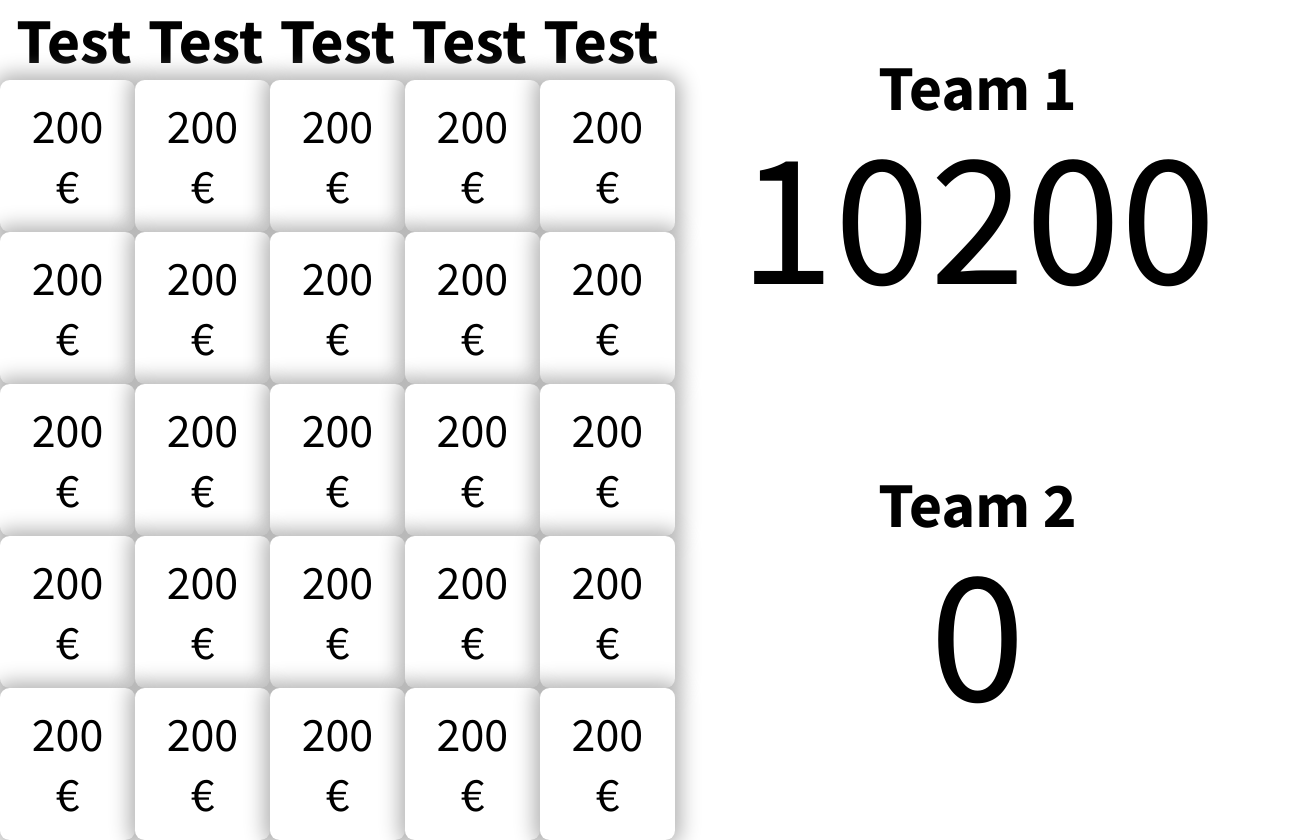
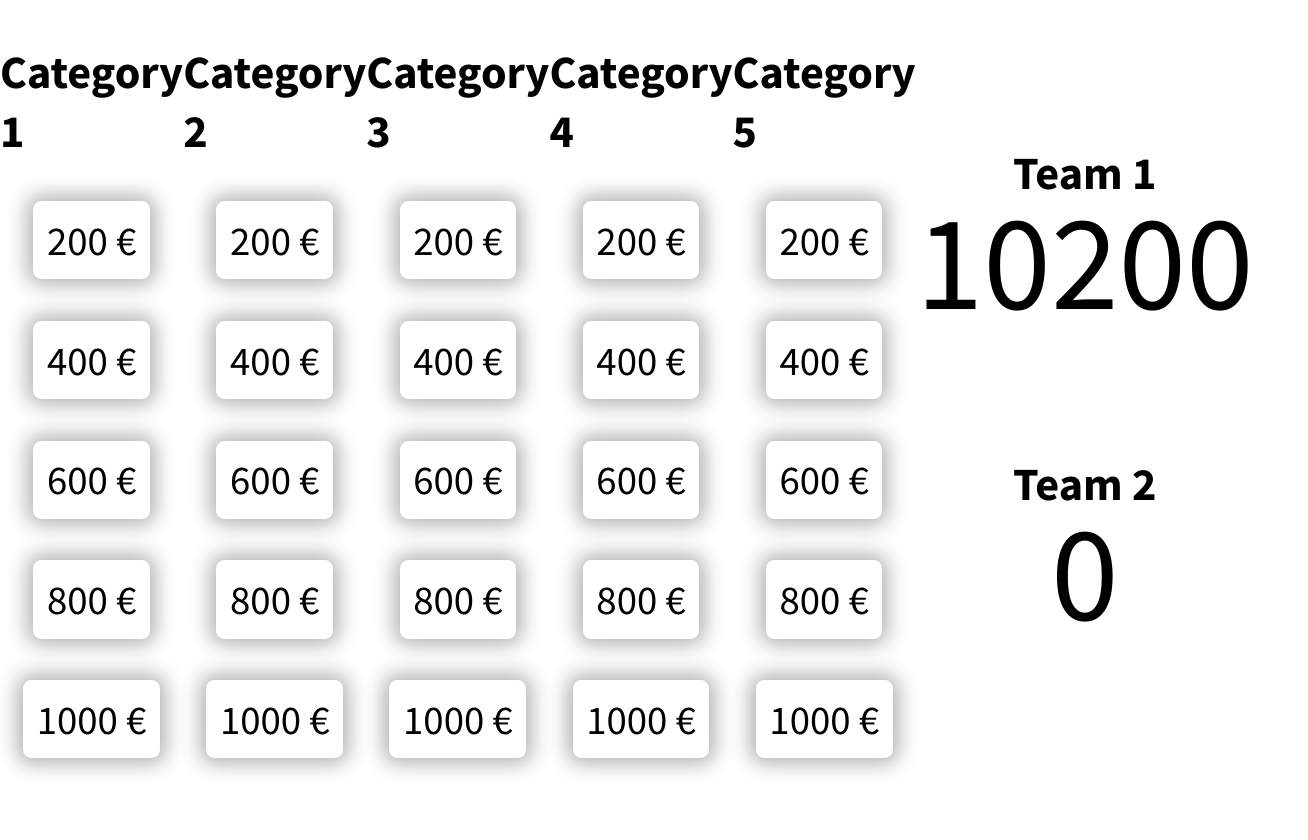
Before and after one commit to jschoedl/another-jeopardy-clone, a React (Create React App) app: page / in a window 1280 px wide. Shown: the whole page, 1308 px wide, since content can reach past the window. After the commit the page ends 800 px from the top, so only its background shows below. Built offline with nearby package versions, Linux system fonts and the light colour scheme.

Commit message:
add questions, load question buttons dynamically

```diff
--- a/src/QuestionButtons.jsx
+++ b/src/QuestionButtons.jsx
@@ -1,51 +1,27 @@
 import React from 'react';
 import Button from "./Button";
+import questions from "./assets/questions.json"
 
 function QuestionButtons() {
+    const questionsPerCategory = Math.max(
+        ...Object.values(questions).map(categoryQuestions => Object.keys(categoryQuestions).length)
+    )
+
+    let categoryHeaders = [Object.keys(questions).map(categoryName => <h2 key={categoryName}>{categoryName}</h2>)]
+
+    let questionRows = []
+    for (let questionIndex = 0; questionIndex < questionsPerCategory; questionIndex++) {
+        let questionButtons = []
+        for (let [categoryName, categoryQuestions] of Object.entries(questions)) {
+            questionButtons.push(<Button key={categoryName} value={Object.keys(categoryQuestions)[questionIndex]}/>)
+        }
+        questionRows.push(<div className="container" key={questionIndex}>{questionButtons}</div>)
+    }
+
     return (
-        <div className="container flex-2" id="question-buttons">
-            <div className="container">
-                <h2>Test</h2>
-                <h2>Test</h2>
-                <h2>Test</h2>
-                <h2>Test</h2>
-                <h2>Test</h2>
-            </div>
-            <div className="container">
-                <Button value={200}/>
-                <Button value={200}/>
-                <Button value={200}/>
-                <Button value={200}/>
-                <Button value={200}/>
-            </div>
-            <div className="container">
-                <Button value={200}/>
-                <Button value={200}/>
-                <Button value={200}/>
-                <Button value={200}/>
-                <Button value={200}/>
-            </div>
-            <div className="container">
-                <Button value={200}/>
-                <Button value={200}/>
-                <Button value={200}/>
-                <Button value={200}/>
-                <Button value={200}/>
-            </div>
-            <div className="container">
-                <Button value={200}/>
-                <Button value={200}/>
-                <Button value={200}/>
-                <Button value={200}/>
-                <Button value={200}/>
-            </div>
-            <div className="container">
-                <Button value={200}/>
-                <Button value={200}/>
-                <Button value={200}/>
-                <Button value={200}/>
-                <Button value={200}/>
-            </div>
+        <div className="container flex-3" id="question-buttons">
+            <div className="container">{categoryHeaders}</div>
+            {questionRows}
         </div>
     );
 }
--- a/src/assets/main.css
+++ b/src/assets/main.css
@@ -2,7 +2,7 @@
 
 * {
     font-family: 'Source Sans Pro', sans-serif;
-    font-size: 2rem;
+    font-size: 1.7rem;
     margin: 0;
     transition: background-color .5s;
 }
@@ -15,11 +15,12 @@
 
 .container {
     display: flex;
-    justify-content: space-evenly;
+    justify-content: space-around;
 }
 
 #question-buttons {
     flex-direction: column;
+    justify-content: space-evenly;
 }
 
 .question-button {
@@ -42,14 +43,14 @@
 }
 
 #scores > div {
-    margin: 2rem;
+    margin: 2rem 2rem 2rem 0;
     display: flex;
     flex-direction: column;
     align-items: center;
 }
 
 .score {
-    font-size: 6rem;
+    font-size: 5rem;
     margin-top: -1rem;
 }
 
@@ -60,3 +61,7 @@
 .flex-2 {
     flex: 2;
 }
+
+.flex-3 {
+    flex: 3;
+}
--- /dev/null
+++ b/src/assets/questions.json
@@ -0,0 +1,37 @@
+{
+  "Category 1": {
+    "200": "This is a question. Lorem ipsum dolor sit amet.",
+    "400": "And another question! Consectetur adipiscing elit.",
+    "600": "Third question! Sed do eiusmod tempor incididunt ut labore et dolore magna aliqua.",
+    "800": "Question four. Ut enim ad minim veniam, quis nostrud exercitation ullamco laboris nisi ut aliquip ex ea commodo consequat.",
+    "1000": "Duis aute irure dolor in reprehenderit in voluptate velit esse cillum dolore eu fugiat nulla pariatur."
+  },
+  "Category 2": {
+    "200": "Pellentesque habitant morbi tristique senectus et netus et malesuada fames ac turpis egestas.",
+    "400": "Nullam id dolor id nibh ultricies vehicula ut id elit.",
+    "600": "Duis aute irure dolor in reprehenderit in voluptate velit esse cillum dolore eu fugiat nulla pariatur.",
+    "800": "Sed do eiusmod tempor incididunt ut labore et dolore magna aliqua.",
+    "1000": "Ut enim ad minim veniam, quis nostrud exercitation ullamco laboris nisi ut aliquip ex ea commodo consequat."
+  },
+  "Category 3": {
+    "200": "Lorem ipsum dolor sit amet, consectetur adipiscing elit.",
+    "400": "Sed do eiusmod tempor incididunt ut labore et dolore magna aliqua.",
+    "600": "Ut enim ad minim veniam, quis nostrud exercitation ullamco laboris nisi ut aliquip ex ea commodo consequat.",
+    "800": "Duis aute irure dolor in reprehenderit in voluptate velit esse cillum dolore eu fugiat nulla pariatur.",
+    "1000": "Sed do eiusmod tempor incididunt ut labore et dolore magna aliqua."
+  },
+  "Category 4": {
+    "200": "Lorem ipsum dolor sit amet, consectetur adipiscing elit.",
+    "400": "Sed do eiusmod tempor incididunt ut labore et dolore magna aliqua.",
+    "600": "Ut enim ad minim veniam, quis nostrud exercitation ullamco laboris nisi ut aliquip ex ea commodo consequat.",
+    "800": "Duis aute irure dolor in reprehenderit in voluptate velit esse cillum dolore eu fugiat nulla pariatur.",
+    "1000": "Sed do eiusmod tempor incididunt ut labore et dolore magna aliqua."
+  },
+  "Category 5": {
+    "200": "Lorem ipsum dolor sit amet, consectetur adipiscing elit.",
+    "400": "Sed do eiusmod tempor incididunt ut labore et dolore magna aliqua.",
+    "600": "Ut enim ad minim veniam, quis nostrud exercitation ullamco laboris nisi ut aliquip ex ea commodo consequat.",
+    "800": "Duis aute irure dolor in reprehenderit in voluptate velit esse cillum dolore eu fugiat nulla pariatur.",
+    "1000": "Sed do eiusmod tempor incididunt ut labore et dolore magna aliqua."
+  }
+}
```
